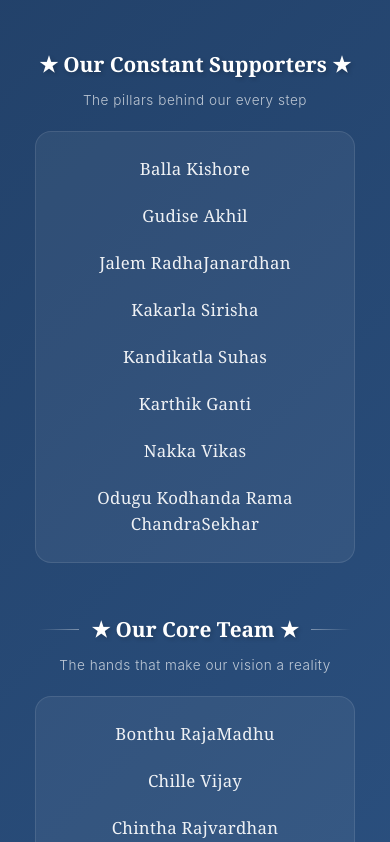
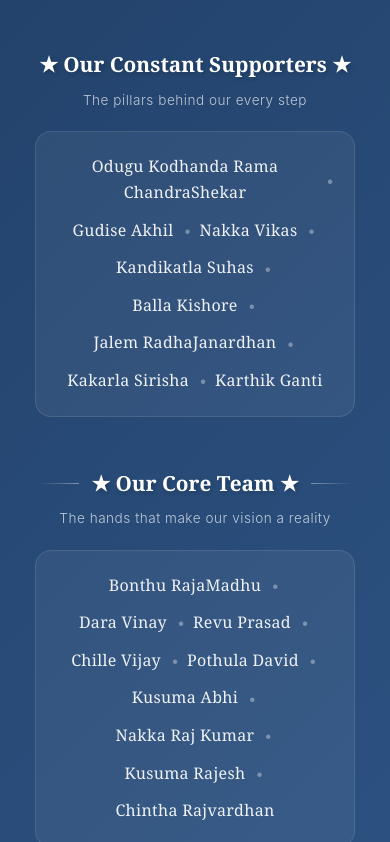
Before and after one commit to karthik-ganti/BlueShadows, a React (Vite) app: page /#/founders in a window 390 px wide. Shown: the part 822-1664 px from the top of the page. Built offline with nearby package versions, Linux system fonts and the light colour scheme.

Commit message:
Revert array sorting and related styling changes

```diff
--- a/src/index.css
+++ b/src/index.css
@@ -1446,18 +1446,16 @@ body {
   }
 
   .team-names-flow {
-    padding: 20px 16px;
-    flex-direction: column;
-    gap: 12px;
+    padding: 18px 16px;
+    gap: 4px 2px;
   }
 
   .team-name-text {
-    font-size: 1.05rem;
-    text-align: center;
+    font-size: 1rem;
   }
 
   .team-name-dot {
-    display: none;
+    margin: 0 4px;
   }
 
   /* Donate Page Mobile */
--- a/src/pages/Founders.jsx
+++ b/src/pages/Founders.jsx
@@ -58,14 +58,14 @@ function Founders() {
             <p className="team-section-subtitle">The pillars behind our every step</p>
             <div className="team-names-flow">
               {[
+                'Odugu Kodhanda Rama ChandraShekar',
+                'Gudise Akhil',
+                'Nakka Vikas',
+                'Kandikatla Suhas',
                 'Balla Kishore',
-                'Gudise Akhil',
                 'Jalem RadhaJanardhan',
                 'Kakarla Sirisha',
-                'Kandikatla Suhas',
                 'Karthik Ganti',
-                'Nakka Vikas',
-                'Odugu Kodhanda Rama ChandraSekhar',
               ].map((name, index, arr) => (
                 <span key={index} className="team-name-item">
                   <span className="team-name-text">{name}</span>
@@ -86,14 +86,14 @@ function Founders() {
             <div className="team-names-flow">
               {[
                 'Bonthu RajaMadhu',
+                'Dara Vinay',
+                'Revu Prasad',
                 'Chille Vijay',
+                'Pothula David',
+                'Kusuma Abhi',
+                'Nakka Raj Kumar',
+                'Kusuma Rajesh',
                 'Chintha Rajvardhan',
-                'Dara Vinay',
-                'Kusuma Abhi',
-                'Kusuma Rajesh',
-                'Nakka Raj Kumar',
-                'Pothula David',
-                'Revu Prasad',
               ].map((name, index, arr) => (
                 <span key={index} className="team-name-item">
                   <span className="team-name-text">{name}</span>
```
